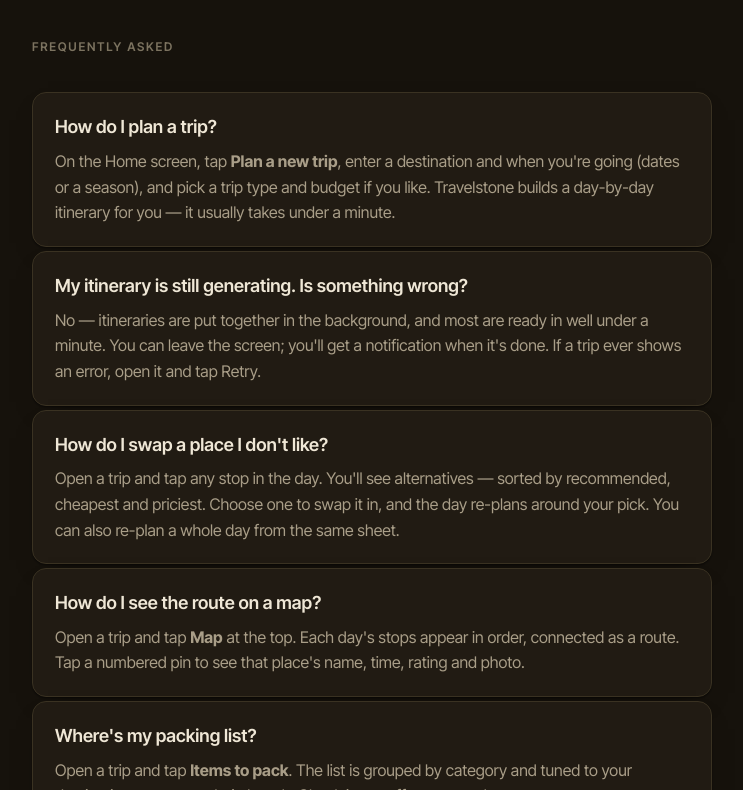
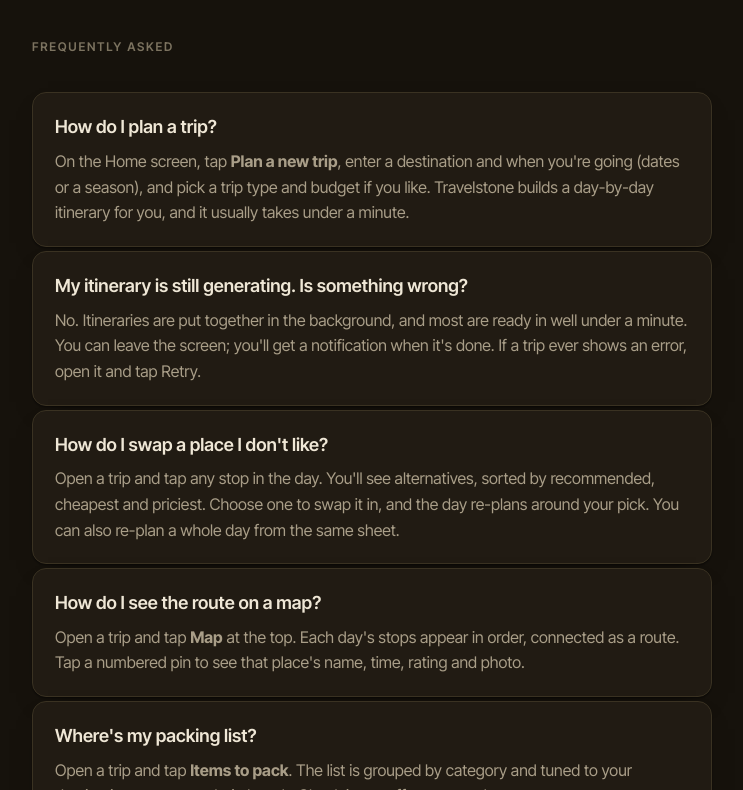
Before and after one commit to travel-intent/travelstone-app, a plain HTML site: page support/index.html in a window 1280 px wide. Shown: the part 310-1100 px from the top of the page, without its empty margins (268-1011 px from the left). Drawn offline with Linux system fonts and the light colour scheme.

Commit message:
fix(support): remove em dashes from support page copy + meta
Replace em dashes with commas/colons/periods in the support page meta
description and FAQ body so the Google snippet refreshes dash-free on the
next recrawl. Email already updated to support@travelstone.app.

Co-Authored-By: Claude Opus 4.8 <noreply@anthropic.com>

```diff
--- a/support/index.html
+++ b/support/index.html
@@ -5,7 +5,7 @@
 <meta name="viewport" content="width=device-width, initial-scale=1">
 <script>(function(){try{var t=localStorage.getItem('ts-theme');if(t==='light'||t==='dark')document.documentElement.setAttribute('data-theme',t);}catch(e){}})();</script>
 <title>Travelstone Support</title>
-<meta name="description" content="Help with Travelstone — planning trips, swapping places, packing lists, account and privacy. Contact support@travelstone.app.">
+<meta name="description" content="Help with Travelstone: planning trips, swapping places, packing lists, account and privacy. Contact support@travelstone.app.">
 <link rel="preconnect" href="https://fonts.googleapis.com">
 <link rel="preconnect" href="https://fonts.gstatic.com" crossorigin>
 <link rel="stylesheet" href="https://fonts.googleapis.com/css2?family=Instrument+Serif:ital@0;1&family=Inter+Tight:wght@400;500;600;700&display=swap">
@@ -39,17 +39,17 @@
 
       <div class="qa">
         <h3>How do I plan a trip?</h3>
-        <p>On the Home screen, tap <strong>Plan a new trip</strong>, enter a destination and when you're going (dates or a season), and pick a trip type and budget if you like. Travelstone builds a day-by-day itinerary for you — it usually takes under a minute.</p>
+        <p>On the Home screen, tap <strong>Plan a new trip</strong>, enter a destination and when you're going (dates or a season), and pick a trip type and budget if you like. Travelstone builds a day-by-day itinerary for you, and it usually takes under a minute.</p>
       </div>
 
       <div class="qa">
         <h3>My itinerary is still generating. Is something wrong?</h3>
-        <p>No — itineraries are put together in the background, and most are ready in well under a minute. You can leave the screen; you'll get a notification when it's done. If a trip ever shows an error, open it and tap Retry.</p>
+        <p>No. Itineraries are put together in the background, and most are ready in well under a minute. You can leave the screen; you'll get a notification when it's done. If a trip ever shows an error, open it and tap Retry.</p>
       </div>
 
       <div class="qa">
         <h3>How do I swap a place I don't like?</h3>
-        <p>Open a trip and tap any stop in the day. You'll see alternatives — sorted by recommended, cheapest and priciest. Choose one to swap it in, and the day re-plans around your pick. You can also re-plan a whole day from the same sheet.</p>
+        <p>Open a trip and tap any stop in the day. You'll see alternatives, sorted by recommended, cheapest and priciest. Choose one to swap it in, and the day re-plans around your pick. You can also re-plan a whole day from the same sheet.</p>
       </div>
 
       <div class="qa">
```
